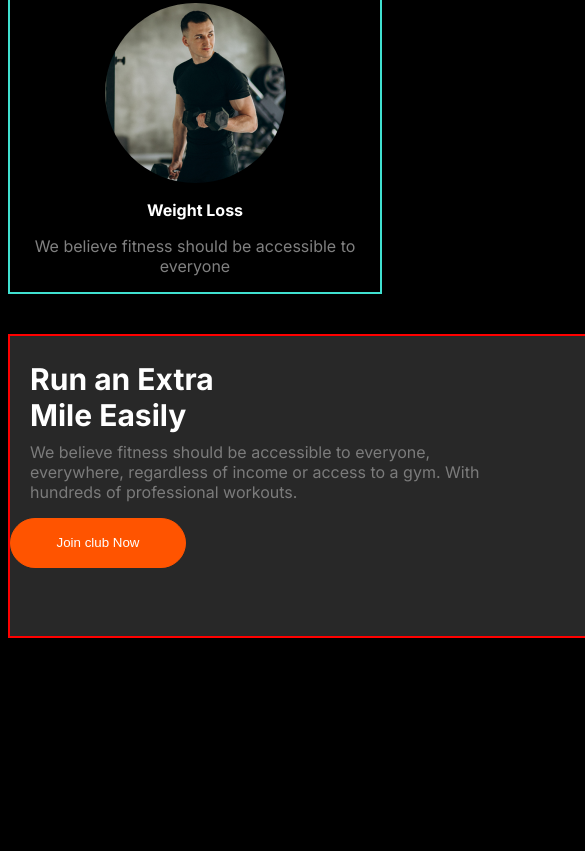
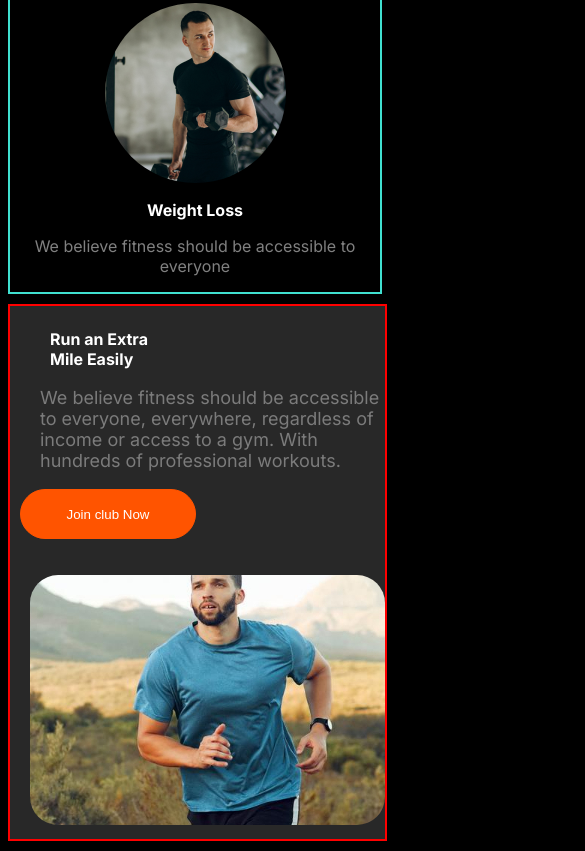
Before and after one commit to rimiruma/Assignment-2-Fitness-website, a plain HTML site: page index.html in a window 390 px wide. Shown: the part 2219-3070 px from the top of the page, 585 px wide, since content can reach past the window. Before the commit the page ends 2897 px from the top, so only its background shows below. Drawn offline with Linux system fonts and the light colour scheme.

Commit message:
added run section and responsive done

```diff
--- a/index.html
+++ b/index.html
@@ -99,8 +99,8 @@
             <div class="about-section">
                 <div class="about-section-title">
                     <h1>Run an Extra Mile Easily</h1>
-                    <p>We believe fitness should be accessible to everyone, <br>
-                        everywhere, regardless of income or access to a gym. With <br>
+                    <p>We believe fitness should be accessible to everyone, <br class="br">
+                        everywhere, regardless of income or access to a gym. With <br class="br">
                         hundreds of professional workouts.</p>
                     <button class="btn-primary primary">Join club Now</button>
                 </div>
--- a/responsive/responsive.css
+++ b/responsive/responsive.css
@@ -47,5 +47,29 @@
         display: none;
     }
 
+    .about-section{
+       flex-direction: column;
+       align-items: start;
+       width: 95%;
+       height: 100%;
+    }
+
+    .about-section img{
+        width: 100%;
+       margin-top: 10%;
+       margin-left: 10px;
+    }
+
+    .about-section-title h1{
+        font-size: 16px;
+        margin-left: 10px;
+    }
+
+    .about-section-title p{
+        width: 100%;
+        margin-left: 20px;
+        font-size: 18px;
+    }
+
 
 }
--- a/styles/fitness.css
+++ b/styles/fitness.css
@@ -277,9 +277,12 @@
 .about-section {
     width: 900px;
     height: 300px;
-    /* display: flex; */
+    display: flex;
+    justify-content: space-between;
+    align-items: center;
+    padding: 10px;
     background-color: #8080804f;
-    margin: 40px auto;
+    margin: 10px auto;
     border: 2px solid red;
 }
 
@@ -287,8 +290,10 @@
     width: 250px;
     height: 250px;
     border-radius: 28px;
-    margin-left: 30%;
-    margin-top: 20px;
+    object-fit: none;
+    object-position: 66% 33%;
+    /* margin-left: 30%; */
+    /* margin-top: 20px; */
 }
 
 .about-section-title h1 {
@@ -300,16 +305,12 @@
 }
 
 .about-section-title p {
-    margin-right: 65px;
-    margin-top: -3%;
+    /* margin-right: 65px; */
+    /* margin-top: -3%; */
     color: #808080f2;
-    padding-left: 20px;
+    /* padding-left: 20px; */
 }
 
 .about-section-title .btn-primary{
-    margin-right: 60%;
+    /* margin-right: 60%; */
 }
-
-.about-section {
-    display: flex;
-}
```
